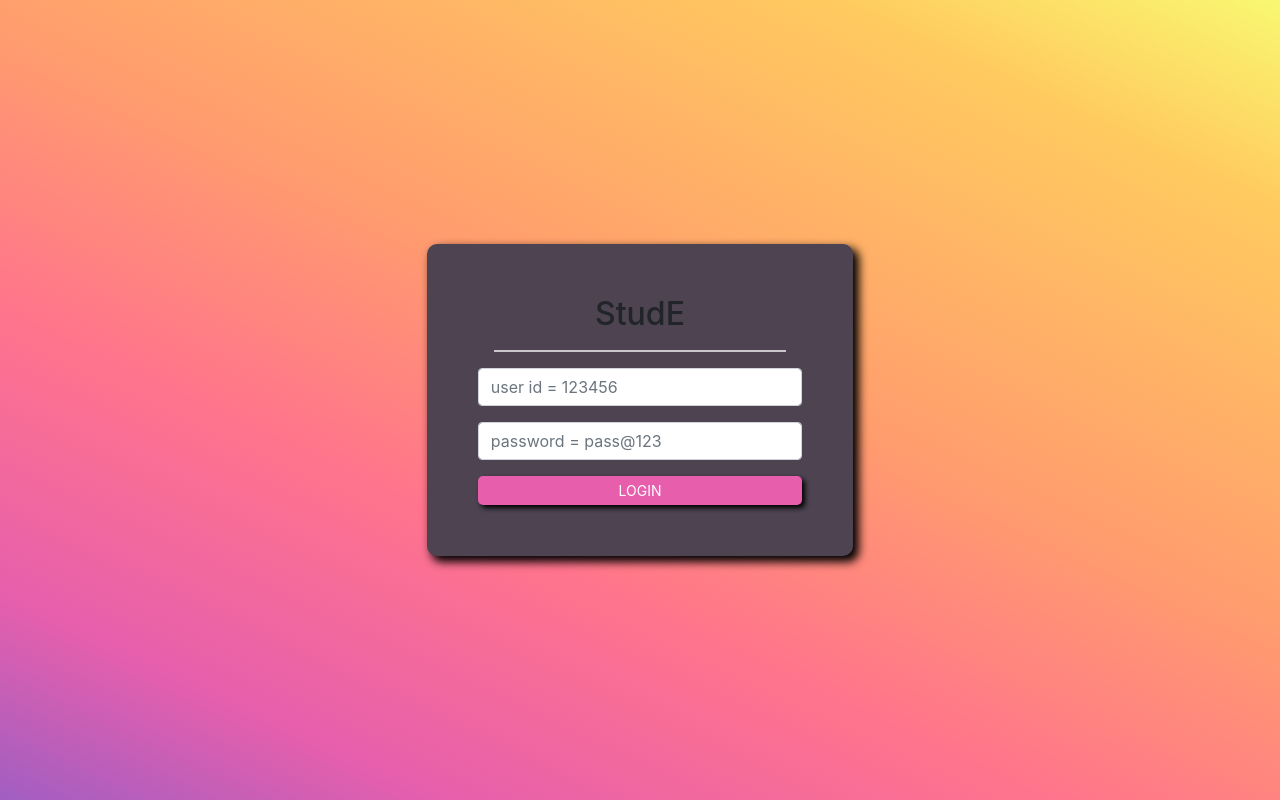
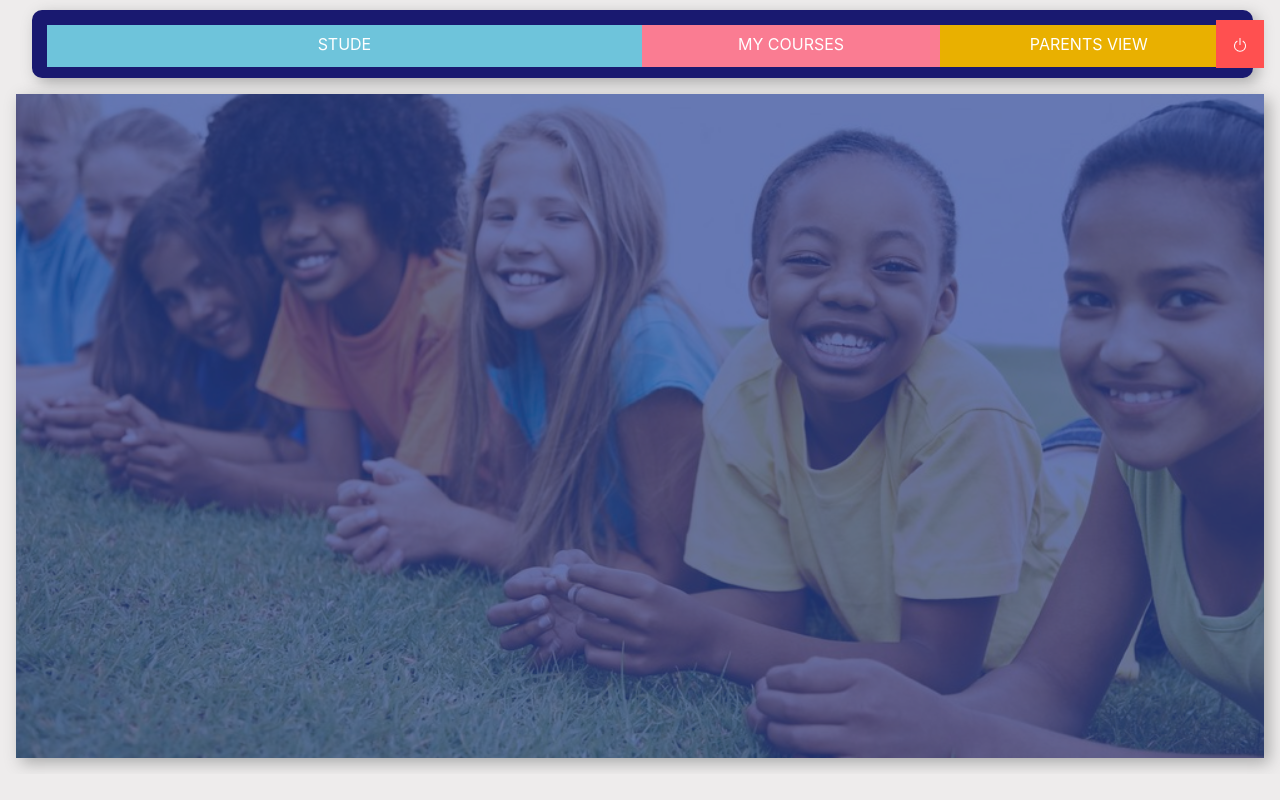
Before and after one commit to bala-sundeep-d/StudE, a React (Create React App) app in the folder client/: page /home/courses in a window 1280 px wide. Before the commit this address led to /login. Built offline with nearby package versions, Linux system fonts and the light colour scheme.

Commit message:
course Route

```diff
--- a/client/src/components/App.js
+++ b/client/src/components/App.js
@@ -17,7 +17,7 @@ const validateAuth = (Component) => () => {
 	return returnCookie() ? (
 		<Component />
 	) : (
-		<Redirect to="/login" />
+		<Component />
 	);
 };
 
--- a/client/src/components/dashboard/Dashboard.js
+++ b/client/src/components/dashboard/Dashboard.js
@@ -4,7 +4,7 @@ import { Route, Switch, Redirect, useLocation } from "react-router-dom";
 import './Dashboard.style.css'
 import TopNavbar from '../topNavbar/Topnavbar.component'
 import Logout from '../logout/Logout';
-import Courses from '../courses/Courses.component';
+import CoursePage from '../coursePage/CoursePage.component';
 
 function Dashboard() {
 
```
